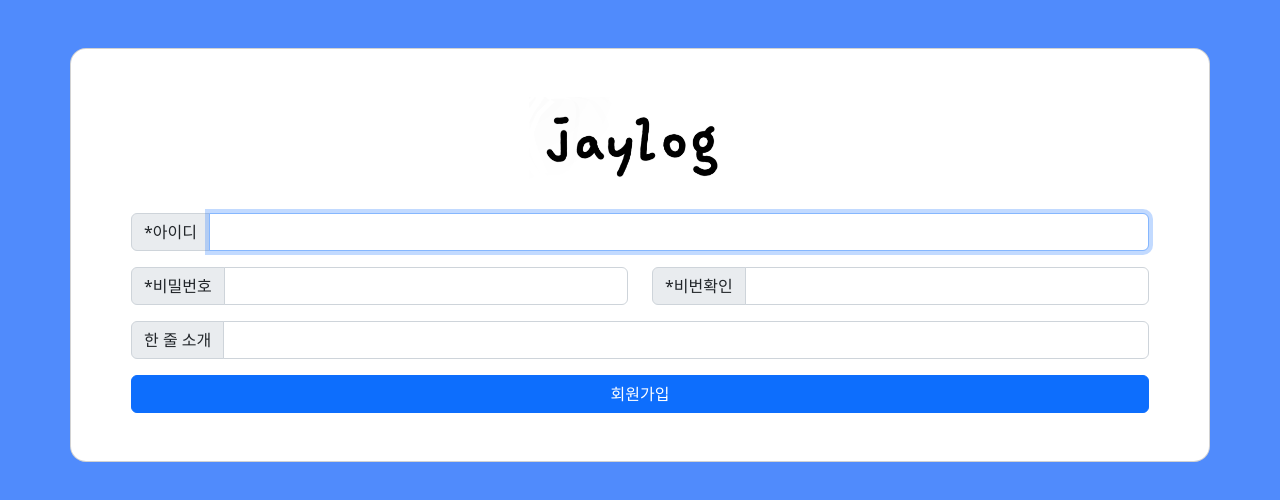
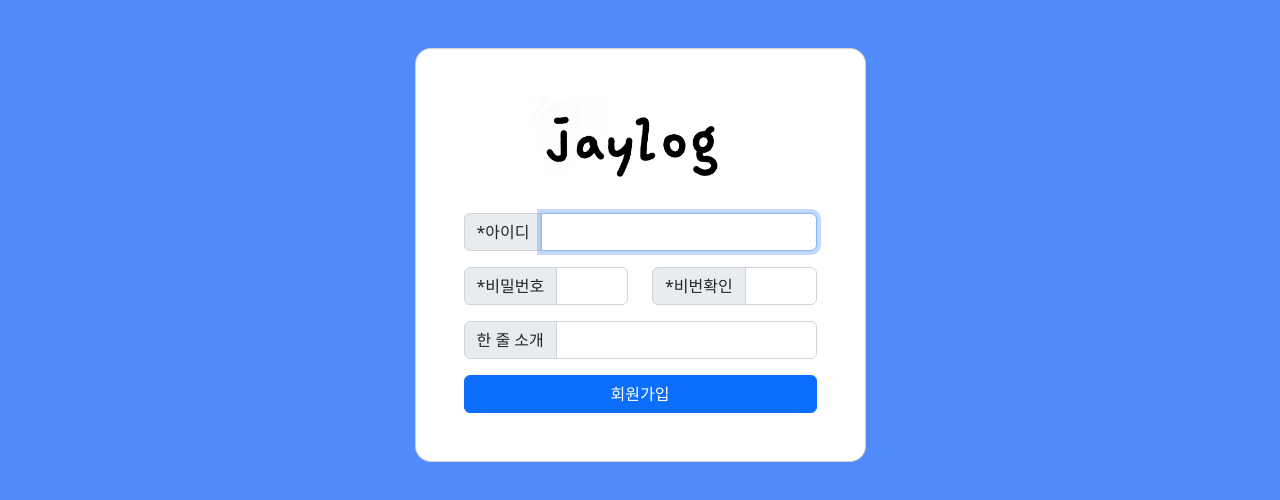
Before and after one commit to jaybon1/jaylog-react, a React (Create React App) app: page /join in a window 1280 px wide. Shown: the top 500 px of the page. Built offline with nearby package versions, Linux system fonts and the light colour scheme.

Commit message:
로그인레이아웃 수정

```diff
--- a/src/components/layouts/UserInfoLayout.js
+++ b/src/components/layouts/UserInfoLayout.js
@@ -7,8 +7,7 @@ const UserInfoLayout = ({ children }) => {
     <section style={{ backgroundColor: "#508bfc", minHeight: "100vh" }}>
       <Container className="py-5 h-100">
         <Row className="d-flex justify-content-center align-items-center h-100">
-          <Col className="col-12 col-md-8 col-lg-6 col-xl-5"></Col>
-          {children}
+          <Col className="col-12 col-md-8 col-lg-6 col-xl-5">{children}</Col>
         </Row>
       </Container>
     </section>
```
